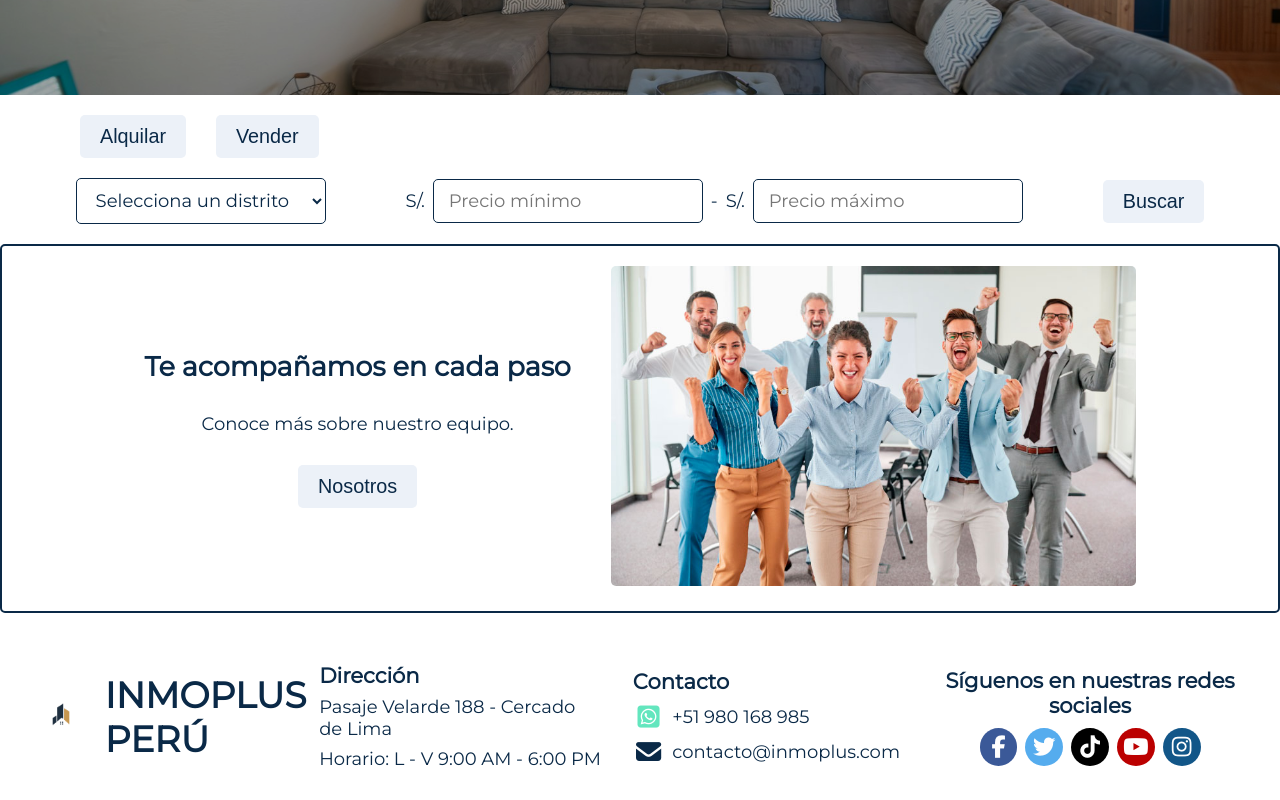
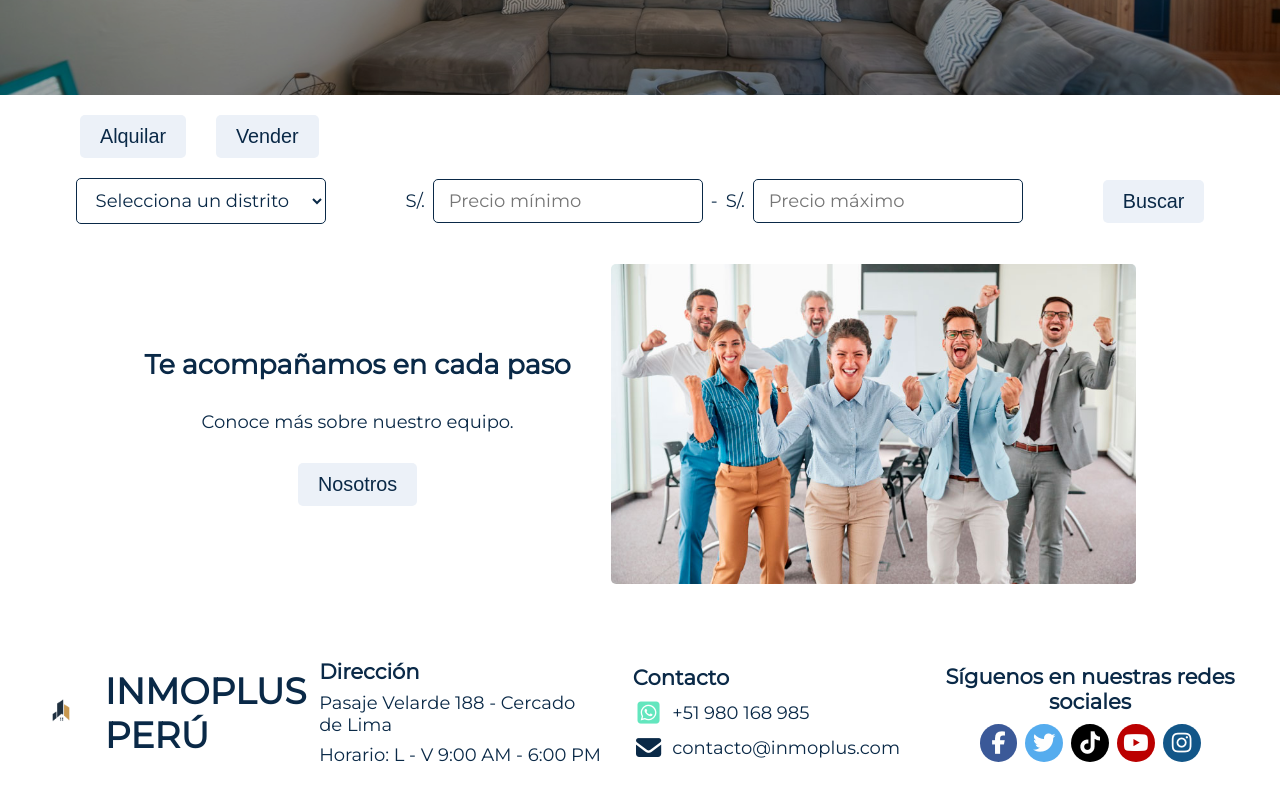
Before and after one commit to aaizaguirre/inmoplus-DEW_cibertec, a React (Vite) app: page / in a window 1280 px wide. Shown: the part 375-1175 px from the top of the page. Built offline with nearby package versions, Linux system fonts and the light colour scheme.

Commit message:
fix: Quita borde a seccionNosotros

```diff
--- a/src/components/SeccionNosotros.css
+++ b/src/components/SeccionNosotros.css
@@ -1,7 +1,5 @@
 #seccionNosotros{
     display: flex;
-    border: solid var(--color-fuente-principal) 2px;
-    border-radius: 5px;
     padding: 20px;
     width: 100%;
     margin: 20px auto;
@@ -18,6 +16,6 @@
 }
 
 #contenedor-imagen img{
-  border-radius: 5px;
-  height: 40vh;
+    border-radius: 5px;
+    height: 40vh;
 }
```
